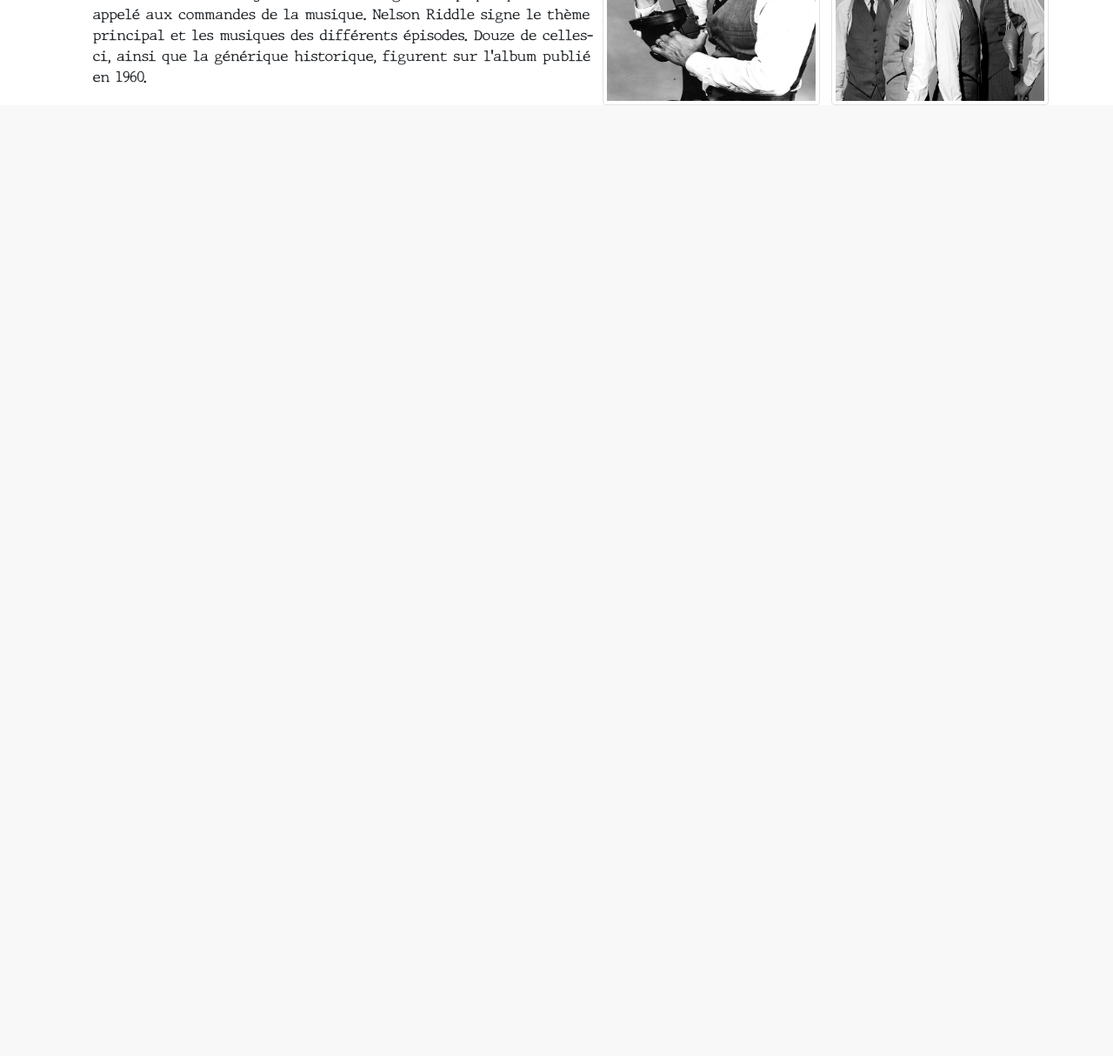
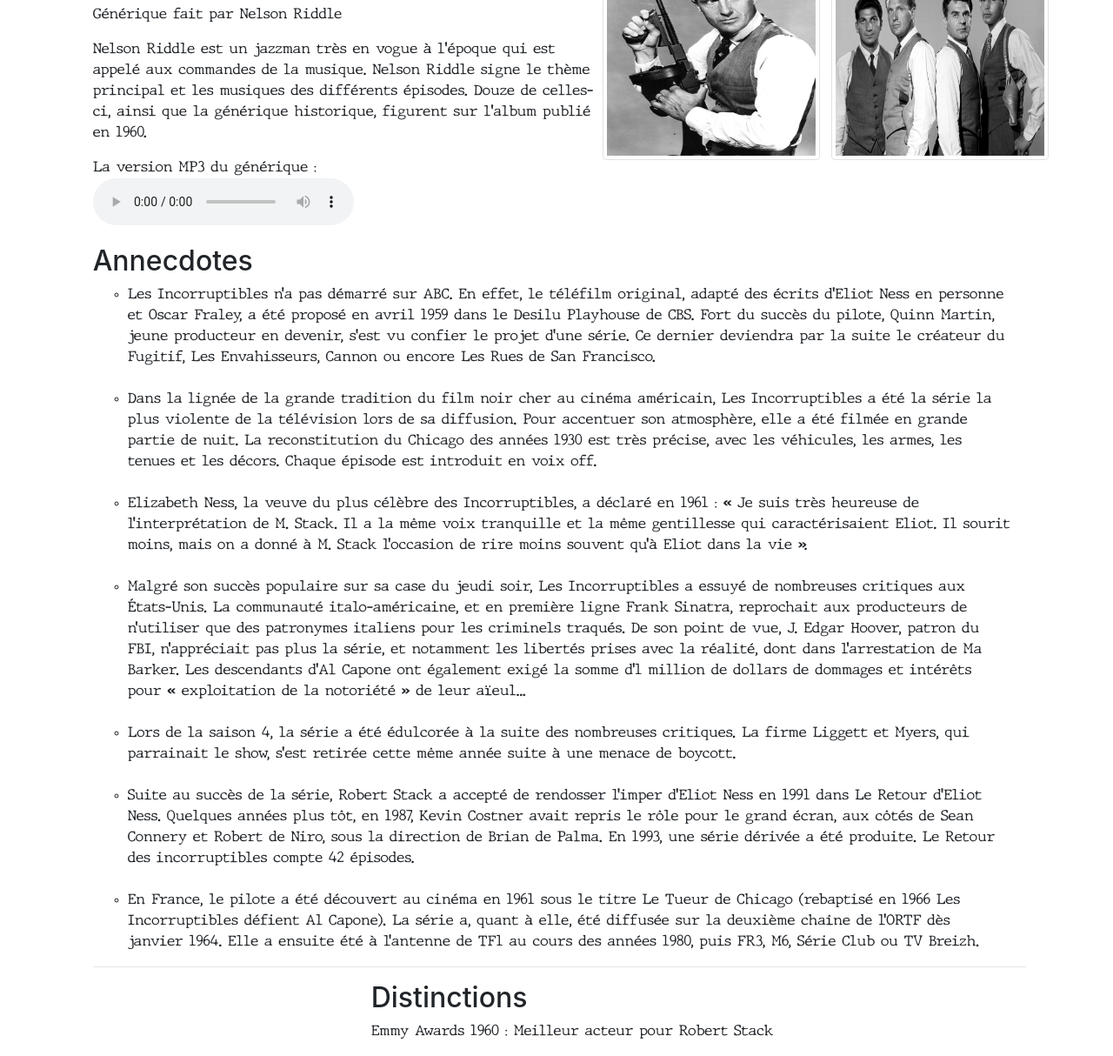
Before and after one commit to Willremi/projetRetro, a PHP site: page /incorrup.php in a window 1280 px wide. Shown: the part 1542-2756 px from the top of the page at 87% size. Before the commit the page ends 1663 px from the top, so only its background shows below. Run offline with PHP 8.4, Linux system fonts and the light colour scheme.

Commit message:
ajout annecdotes et distinction

```diff
--- a/css/style.css
+++ b/css/style.css
@@ -64,6 +64,10 @@ table tbody td a {
   max-width: 50%;
 }
 
+.annecdote {
+  max-width: 90%;
+}
+
 #carousel {
   position: absolute;
   width: 300px;
--- a/incorrup.php
+++ b/incorrup.php
@@ -6,7 +6,7 @@
         src: url("fonts/jmh_typewriter_dry/Typewriter-Thin.otf");
       }
 
-      p, .col-sm-4 ul {
+      p, ul, figcaption {
           font-family: Typewriter;
       }
 
@@ -39,6 +39,7 @@
               <div class="offset-sm-1 col-sm-6 mt-2">
                 <p><strong>Les Incorruptibles</strong> (The Untouchables) est une série télévisée policière américaine en un pilote de 90 minutes et 118 épisodes de 50 minutes, en noir et blanc, créée par Quinn Martin et diffusée entre le 20 avril 1959 et le 21 mai 1963 sur le réseau ABC. Elle y a rencontré un très grand succès : à son apogée, elle était suivie par un ménage américain sur trois.</p>
                 <p>En France, la série a été diffusée à partir du 5 janvier 1964 sur RTF Télévision puis sur la première chaîne de l'ORTF, et au Québec à partir du 8 septembre 1965 à la Télévision de Radio-Canada.</p>
+                <p>Un remake de la série est diffusé entre 1993 - 1994, créé par Christopher Crowe.</p>
                 <hr>
                 <h3>Résumé</h3>
                 <p>Située à Chicago au temps de la prohibition, la série suivait les exploits de l'agent spécial du Trésor Eliot Ness et de son petit groupe d'agents dans leur lutte inlassable contre les membres de la pègre.
@@ -89,13 +90,23 @@
           </div>
         <div class="offset-sm-1">
           <h2>Les images et vidéos</h2>
-          <hr class="ligne">
+          <br>
+          <!-- <hr class="ligne"> -->
           <div id="generique">
           <iframe width="420" height="315"
           src="https://www.youtube.com/embed/ViA0Tuix-50">
           </iframe>
           <p>Générique fait par Nelson Riddle</p>
           <p> Nelson Riddle est un jazzman très en vogue à l'époque qui est appelé aux commandes de la musique. Nelson Riddle signe le thème principal et les musiques des différents épisodes. Douze de celles-ci, ainsi que la générique historique, figurent sur l'album publié en 1960.</p>
+          <figure>
+            <figcaption>La version MP3 du générique :</figcaption>
+            <audio
+           controls
+            src="http://prouvost.com/fun/generiques/--%20Series%20--/Les%20Incorruptibles.mp3" controlsList="nodownload">
+            Votre navigateur ne supporte pas l'élément
+            <code>audio</code>.
+          </audio>
+          </figure>
           </div>
           <div id="imageSerie">
           <img src="img/incorrup1.jpg" alt="" class="img-thumbnail mr-2">
@@ -103,11 +114,35 @@
           <img src="img/incorrup3.jpg" alt="" class="img-thumbnail mr-2">
           <img src="img/incorrup4.jpg" alt="" class="img-thumbnail">
           </div>
-          <br><br>
+        </div>
+
+
+        <div class="offset-sm-1">
+        <h2>Annecdotes</h2>
+          <ul class="annecdote" type="circle">
+            <li>Les Incorruptibles n’a pas démarré sur ABC. En effet, le téléfilm original, adapté des écrits d’Eliot Ness en personne et Oscar Fraley, a été proposé en avril 1959 dans le Desilu Playhouse de CBS. Fort du succès du pilote, Quinn Martin, jeune producteur en devenir, s’est vu confier le projet d’une série. Ce dernier deviendra par la suite le créateur du Fugitif, Les Envahisseurs, Cannon ou encore Les Rues de San Francisco.</li>
+            <br>
+            <li>Dans la lignée de la grande tradition du film noir cher au cinéma américain, Les Incorruptibles a été la série la plus violente de la télévision lors de sa diffusion. Pour accentuer son atmosphère, elle a été filmée en grande partie de nuit. La reconstitution du Chicago des années 1930 est très précise, avec les véhicules, les armes, les tenues et les décors. Chaque épisode est introduit en voix off.</li>
+            <br>
+            <li>Elizabeth Ness, la veuve du plus célèbre des Incorruptibles, a déclaré en 1961 : « Je suis très heureuse de l’interprétation de M. Stack. Il a la même voix tranquille et la même gentillesse qui caractérisaient Eliot. Il sourit moins, mais on a donné à M. Stack l’occasion de rire moins souvent qu’à Eliot dans la vie ».</li>
+            <br>
+            <li>Malgré son succès populaire sur sa case du jeudi soir, Les Incorruptibles a essuyé de nombreuses critiques aux États-Unis. La communauté italo-américaine, et en première ligne Frank Sinatra, reprochait aux producteurs de n’utiliser que des patronymes italiens pour les criminels traqués. De son point de vue, J. Edgar Hoover, patron du FBI, n’appréciait pas plus la série, et notamment les libertés prises avec la réalité, dont dans l’arrestation de Ma Barker. Les descendants d’Al Capone ont également exigé la somme d’1 million de dollars de dommages et intérêts pour « exploitation de la notoriété » de leur aïeul...</li>
+            <br>
+            <li>Lors de la saison 4, la série a été édulcorée à la suite des nombreuses critiques. La firme Liggett et Myers, qui parrainait le show, s’est retirée cette même année suite à une menace de boycott.</li>
+            <br>
+            <li>Suite au succès de la série, Robert Stack a accepté de rendosser l’imper d’Eliot Ness en 1991 dans Le Retour d’Eliot Ness. Quelques années plus tôt, en 1987, Kevin Costner avait repris le rôle pour le grand écran, aux côtés de Sean Connery et Robert de Niro, sous la direction de Brian de Palma. En 1993, une série dérivée a été produite. Le Retour des incorruptibles compte 42 épisodes.</li>
+            <br>
+            <li>En France, le pilote a été découvert au cinéma en 1961 sous le titre Le Tueur de Chicago (rebaptisé en 1966 Les Incorruptibles défient Al Capone). La série a, quant à elle, été diffusée sur la deuxième chaîne de l’ORTF dès janvier 1964. Elle a ensuite été à l’antenne de TF1 au cours des années 1980, puis FR3, M6, Série Club ou TV Breizh.</li>
+          </ul>
+          <hr class="ligne">
+        </div>
+
+        <div class="offset-sm-4">
+          <h2>Distinctions</h2>
+          <p>Emmy Awards 1960 : Meilleur acteur pour Robert Stack</p>
 
 
         </div>
-
         </div><!-- fin row -->
     </div><!-- fin container-fluid -->
 
--- a/sass/style.scss
+++ b/sass/style.scss
@@ -66,6 +66,10 @@ table tbody td a {
     max-width: 50%;
 }
 
+.annecdote {
+    max-width: 90%;
+}
+
 // ------------------------------------
 #carousel {
     position: absolute;
```
Also changed, not shown: 1 other file.
